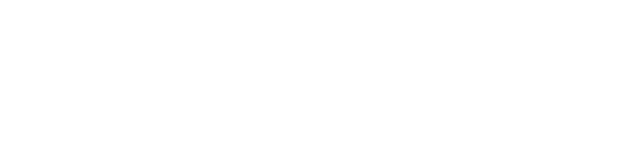
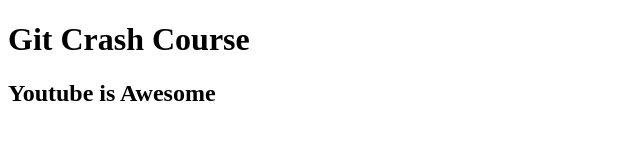
Before and after one commit to maf1978/git_crash_course, a plain HTML site: page index.html in a window 1280 px wide. Shown: the whole page, without its empty margins (0-640 px from the left). Drawn offline with Linux system fonts and the light colour scheme.

Commit message:
CHORE Add H! Title with secondary H2 Title (WEB-3)

```diff
--- a/index.html
+++ b/index.html
@@ -8,9 +8,8 @@
         <link rel="stylesheet" href="">
     </head>
     <body>
-        <!--[if lt IE 7]>
-            <p class="browsehappy">You are using an <strong>outdated</strong> browser. Please <a href="#">upgrade your browser</a> to improve your experience.</p>
-        <![endif]-->
+       <h1>Git Crash Course</h1>
+       <h2>Youtube is Awesome</h2>
 
         <script src="" async defer></script>
     </body>
```
